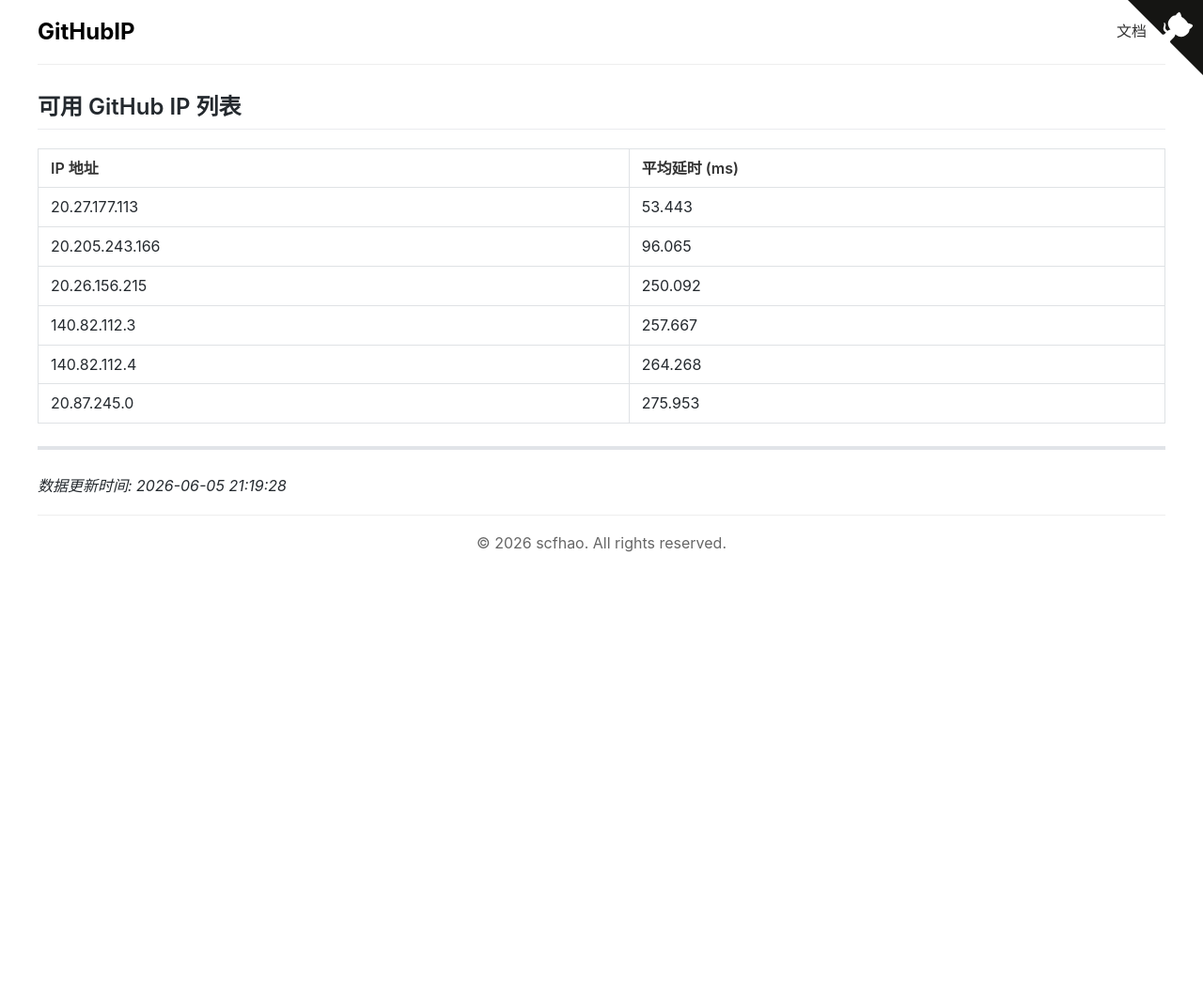
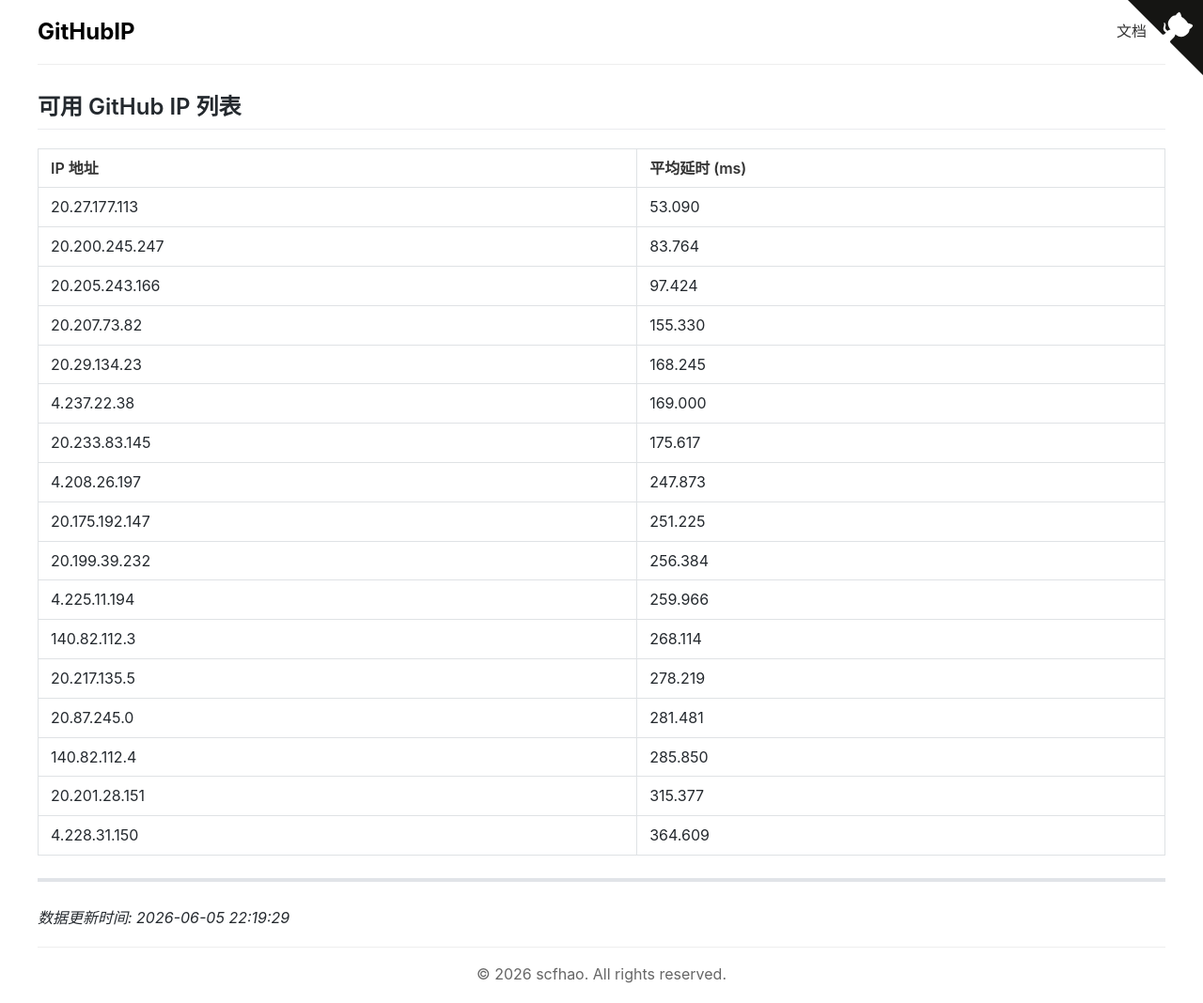
Before and after one commit to scfhao/GitHubIP, a Jekyll site: the page built from index.md, in a window 1280 px wide. Shown: the whole page at 94% size. Built offline with Jekyll 4.4.1, drawn with Linux system fonts in a browser that asks for light colours; before the commit the page ends 900 px from its top, so only the background shows below that.

Commit message:
自动脚本执行 - 2026-06-05 22:19:29

```diff
--- a/index.md
+++ b/index.md
@@ -1,20 +1,31 @@
 ---
 layout: home
 title: GitHub IP 列表
-date: 2026-06-05 21:19:28
+date: 2026-06-05 22:19:29
 ---
 
 ## 可用 GitHub IP 列表
 
 | IP 地址 | 平均延时 (ms) |
 |---------|--------------|
-| 20.27.177.113 | 53.443 |
-| 20.205.243.166 | 96.065 |
-| 20.26.156.215 | 250.092 |
-| 140.82.112.3 | 257.667 |
-| 140.82.112.4 | 264.268 |
-| 20.87.245.0 | 275.953 |
+| 20.27.177.113 | 53.090 |
+| 20.200.245.247 | 83.764 |
+| 20.205.243.166 | 97.424 |
+| 20.207.73.82 | 155.330 |
+| 20.29.134.23 | 168.245 |
+| 4.237.22.38 | 169.000 |
+| 20.233.83.145 | 175.617 |
+| 4.208.26.197 | 247.873 |
+| 20.175.192.147 | 251.225 |
+| 20.199.39.232 | 256.384 |
+| 4.225.11.194 | 259.966 |
+| 140.82.112.3 | 268.114 |
+| 20.217.135.5 | 278.219 |
+| 20.87.245.0 | 281.481 |
+| 140.82.112.4 | 285.850 |
+| 20.201.28.151 | 315.377 |
+| 4.228.31.150 | 364.609 |
 
 ---
 
-*数据更新时间: 2026-06-05 21:19:28*
+*数据更新时间: 2026-06-05 22:19:29*
```
